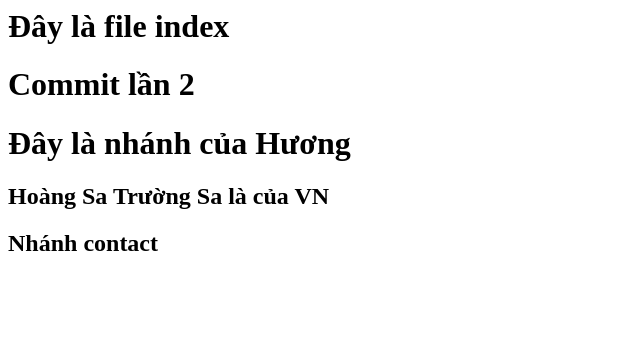
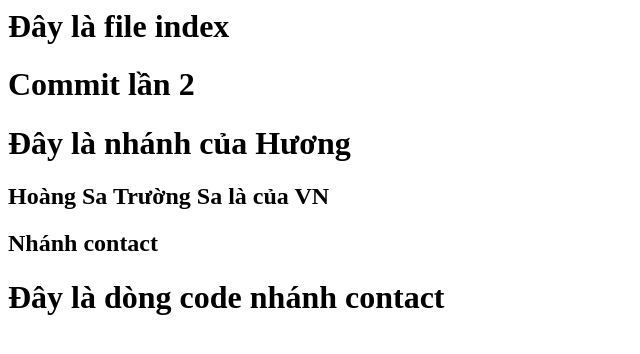
Before and after one commit to yourjasmine/test, a plain HTML site: page index.html in a window 1280 px wide. Shown: the whole page, without its empty margins (0-640 px from the left). Drawn offline with Linux system fonts and the light colour scheme.

Commit message:
contact code

```diff
--- a/index.html
+++ b/index.html
@@ -5,3 +5,6 @@
 <h2>Hoàng Sa Trường Sa là của VN</h2>
 
 <h2>Nhánh contact</h2>
+
+
+<h1>Đây là dòng code nhánh contact</h1>
```
